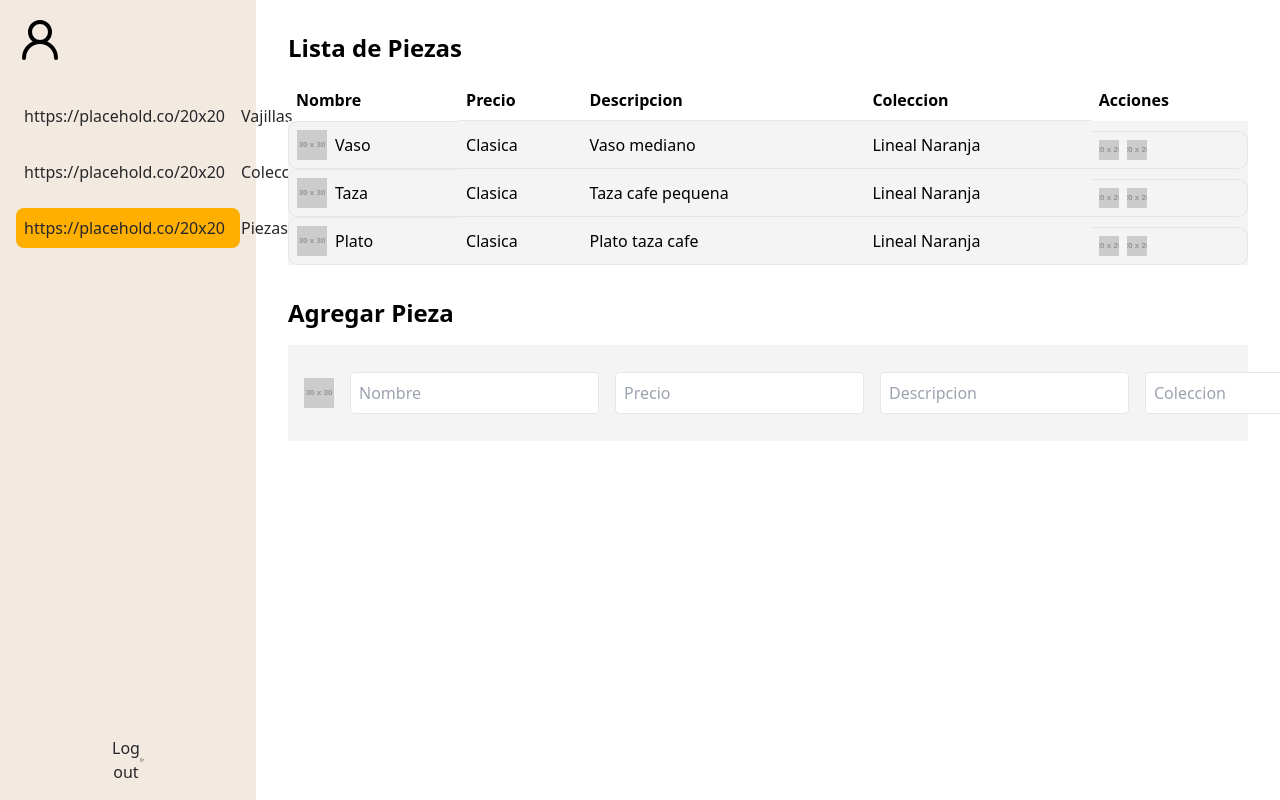
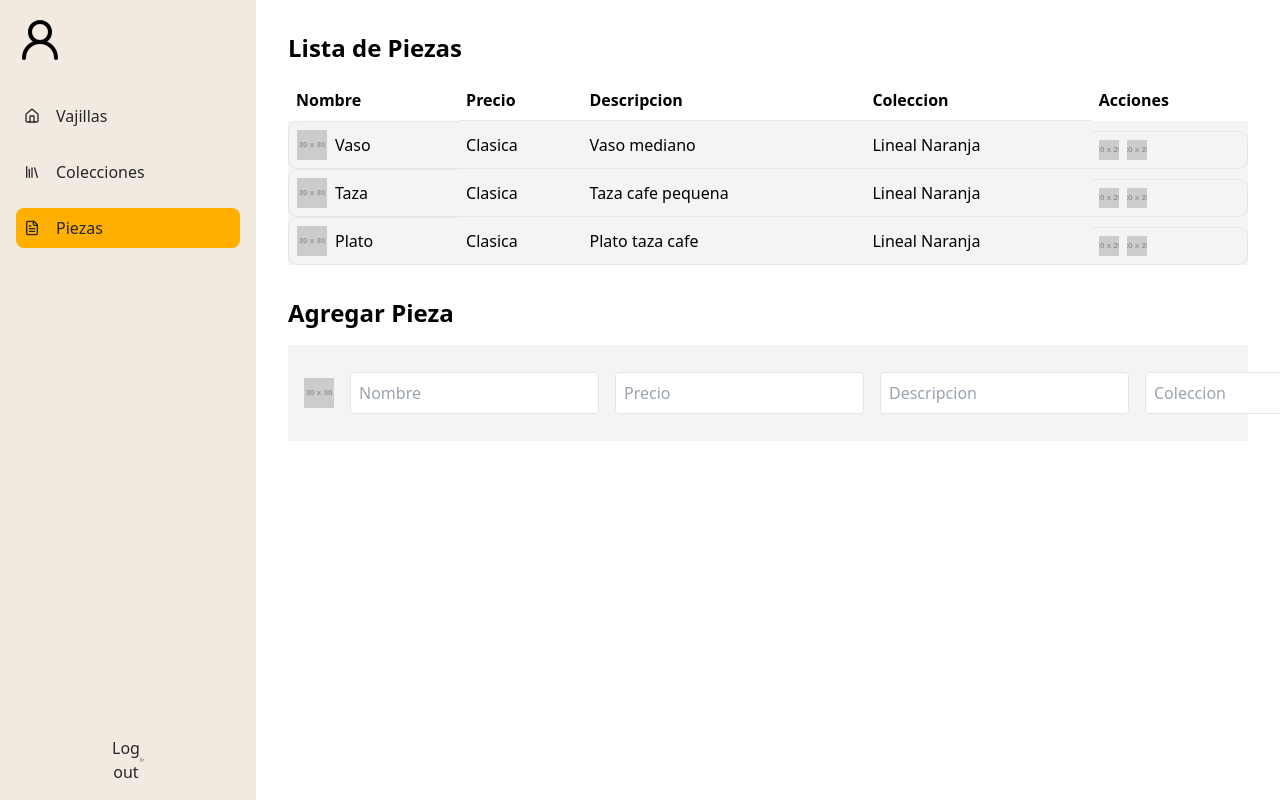
Before and after one commit to MayoJuanDavid/Front_Ceramica_Real, a React (Vite) app: page /piezas in a window 1280 px wide. Shown: the top 800 px of the page. Built offline with nearby package versions, Linux system fonts and the light colour scheme.

Commit message:
chore: 🚧 adding icons to routes

```diff
--- a/src/routes.tsx
+++ b/src/routes.tsx
@@ -4,6 +4,9 @@ import Redirect from './pages/redirect';
 import { IRoute } from './utils/types';
 import Colecciones from './pages/colecciones';
 import Piezas from './pages/piezas';
+import { Library } from 'lucide-react';
+import { Home } from 'lucide-react';
+import { FileText } from 'lucide-react';
 
 const DEFAULT_MAIN = '/vajillas';
 
@@ -11,17 +14,17 @@ export const routes: IRoute[] = [
   {
     href: '/vajillas',
     text: 'Vajillas',
-    icon: 'https://placehold.co/20x20', // TODO: Replace for a real icon
+    icon: <Home className="size-4" />,
   },
   {
     href: '/colecciones',
     text: 'Colecciones',
-    icon: 'https://placehold.co/20x20', // TODO: Replace for a real icon
+    icon: <Library className="size-4" />,
   },
   {
     href: '/piezas',
     text: 'Piezas',
-    icon: 'https://placehold.co/20x20', // TODO: Replace for a real icon
+    icon: <FileText className="size-4" />,
   },
 ];
 
```
